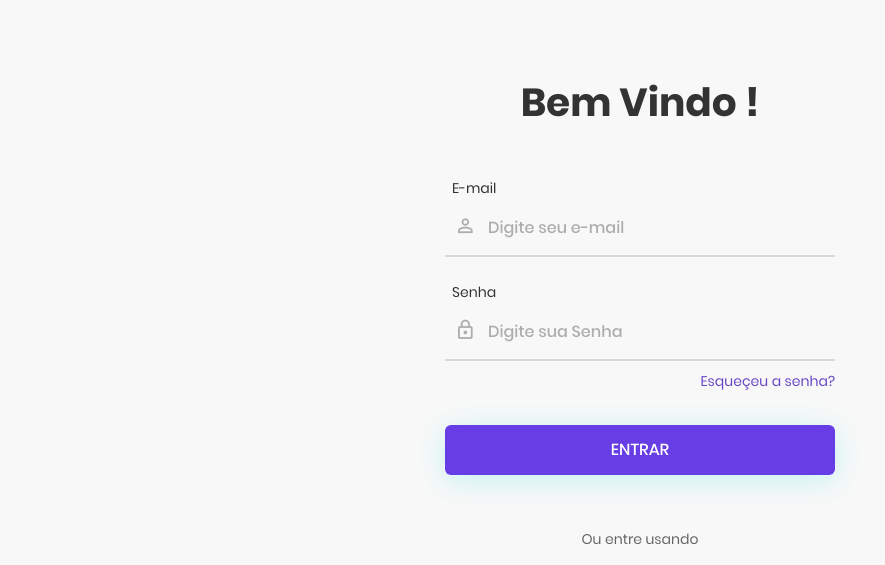
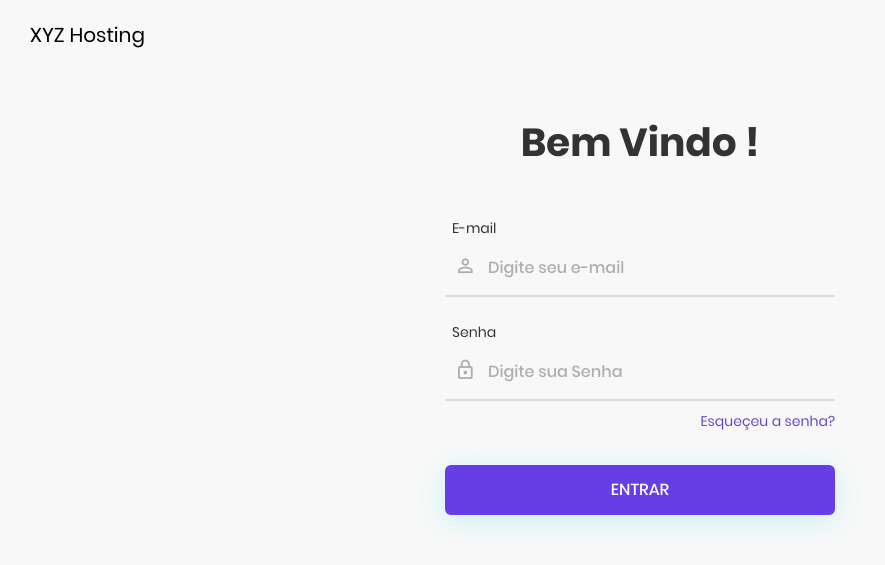
Before and after one commit to Guandalfi/Site-IHC, a plain HTML site: page template-modificado/login.html in a window 1280 px wide. Shown: the top 565 px of the page, without its empty margins (0-885 px from the left). Drawn offline with Linux system fonts and the light colour scheme.

Commit message:
Adicionado retorno a pagina principal

```diff
--- a/template-modificado/login.html
+++ b/template-modificado/login.html
@@ -25,12 +25,19 @@
 <!--===============================================================================================-->
 	<link rel="stylesheet" type="text/css" href="css/util.css">
 	<link rel="stylesheet" type="text/css" href="css/main.css">
+
 <!--===============================================================================================-->
 </head>
 <body>
-
 	<div class="limiter">
 		<div class="container-login100">
+				<div class="container-fluid">
+					<nav>
+						<a class="navbar-brand" href="index.html">
+							<span style="color: black;">XYZ Hosting</span>
+						</a>
+					</nav>
+				</div>
 			<div class="wrap-login100 p-l-55 p-r-55 p-t-65 p-b-54">
 				<form class="login100-form validate-form">
 					<span class="login100-form-title p-b-49">
```
